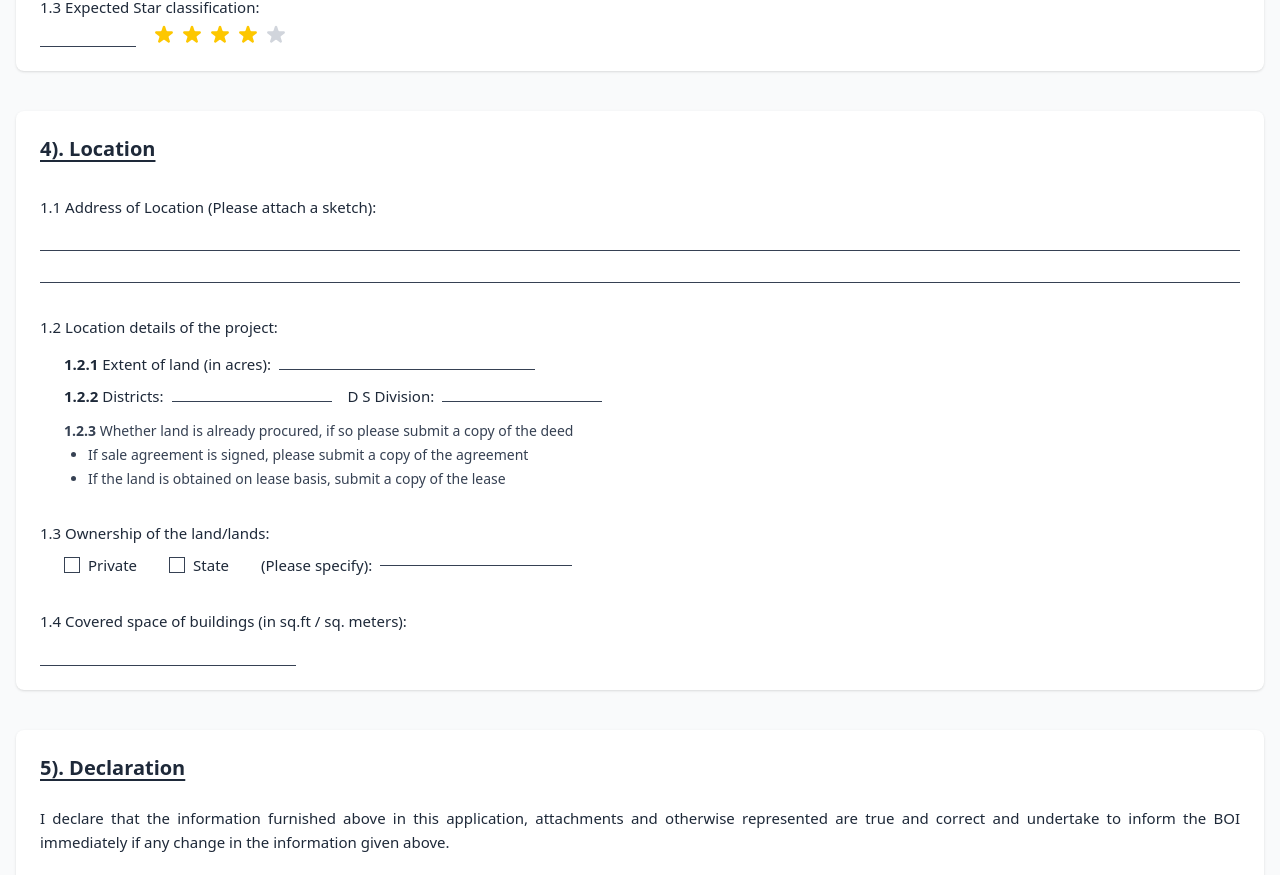
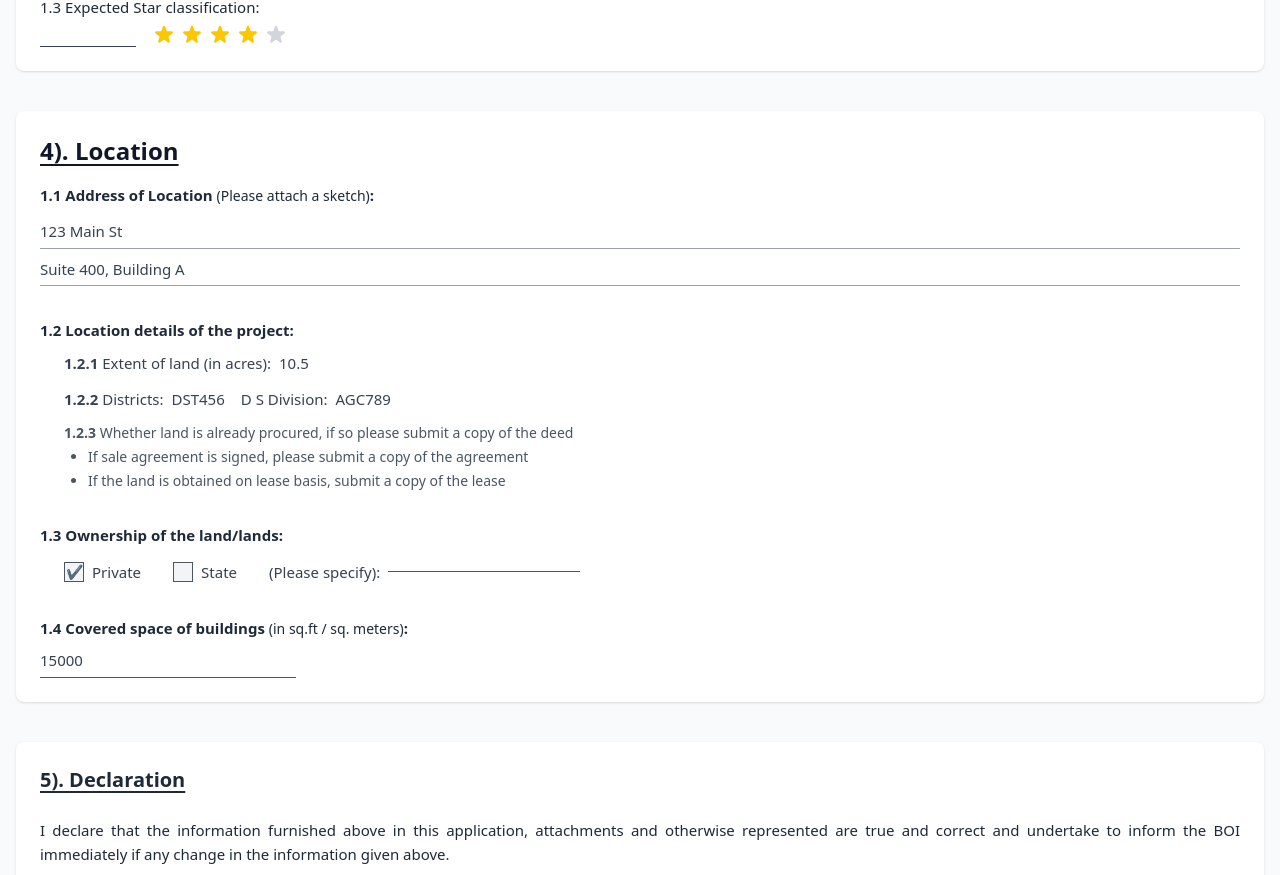
Before and after one commit to DilukaB/BOI-Application-Views, a React (Vite) app in the folder BOI Tourism/Frontend/: page / in a window 1280 px wide. Shown: the part 480-1355 px from the top of the page. Built offline with nearby package versions, Linux system fonts and the light colour scheme.

Commit message:
location

```diff
--- a/BOI Tourism/Frontend/public/data.json
+++ b/BOI Tourism/Frontend/public/data.json
@@ -1,4 +1,4 @@
-{
+ {
   "typeOfTourismProjects": {
     "tourismProjectType": ["Resort Head", "Villa"],
     "noRoom": 50,
@@ -38,7 +38,30 @@
       "cfax": "+1 (617) 555-0301",
       "ceml": "robert.chen@abcinvestments.com"
     }
-
+  ],
+  "siteLocations": [
+    {
+      "facadD1": "123 Main St",
+      "facadD2": "Suite 400",
+      "facadD3": "Building A",
+      "factel": "+1-555-123-4567",
+      "factlx": "+1-555-765-4321",
+      "facfax": "+1-555-987-6543",
+      "faceml": "info@facility.com",
+      "lndacr": 10.5,
+      "lndrood": 8.2,
+      "lndpurch": 5.0,
+      "facprvcd": "PRV123",
+      "facdistcd": "DST456",
+      "facagacd": "AGC789",
+      "longitude": "72.8777",
+      "latitude": "19.0760",
+      "ownership": "Private",
+      "numberOfUnits": "20",
+      "offSiteInfrastructure": "Road access, power supply",
+      "onSiteInfrastructure": "Warehouse, office buildings",
+      "coveredSpace": 15000,
+      "existingBuildings": "3 warehouses, 1 admin block"
+    }
   ]
-
 }
--- a/BOI Tourism/Frontend/src/components/LocationForm.jsx
+++ b/BOI Tourism/Frontend/src/components/LocationForm.jsx
@@ -1,38 +1,61 @@
-import React from "react";
+ import React, { useEffect, useState } from "react";
 
 const LocationForm = () => {
+  const [location, setLocation] = useState(null);
+
+  useEffect(() => {
+    fetch("/data.json")
+      .then((res) => res.json())
+      .then((data) => {
+        if (data.siteLocations && data.siteLocations.length > 0) {
+          setLocation(data.siteLocations[0]); // Use the first location
+        }
+      })
+      .catch((err) => console.error("Error fetching location:", err));
+  }, []);
+
+  if (!location) {
+    return <p className="text-center text-gray-600">Loading location data...</p>;
+  }
+
   return (
     <div className="space-y-8 text-gray-800 text-[15px] leading-relaxed print:text-black print:bg-white print:p-0 print:shadow-none print:rounded-none">
-      <h2 className="text-xl font-semibold underline underline-offset-4">4). Location</h2>
+      <h2 className="text-2xl font-bold underline underline-offset-4 text-gray-900 mb-4">
+        4). Location
+      </h2>
 
       {/* 1.1 Address */}
-      <div>
-        <p className="font-medium">1.1 Address of Location <span className="font-normal">(Please attach a sketch)</span>:</p>
-        <div className="mt-2 space-y-2">
-          <div className="w-full h-6 border-b border-gray-700"></div>
-          <div className="w-full h-6 border-b border-gray-700"></div>
+      <section>
+        <p className="font-semibold">
+          1.1 Address of Location{" "}
+          <span className="font-normal text-sm">(Please attach a sketch)</span>:
+        </p>
+        <div className="mt-3 space-y-2 text-gray-700">
+          <div className="border-b border-gray-400 pb-1">{location.facadD1}</div>
+          <div className="border-b border-gray-400 pb-1">
+            {location.facadD2}, {location.facadD3}
+          </div>
         </div>
-      </div>
+      </section>
 
       {/* 1.2 Location Details */}
-      <div className="space-y-3">
-        <p className="font-medium">1.2 Location details of the project:</p>
-
-        <div className="ml-6">
+      <section>
+        <p className="font-semibold mb-2">1.2 Location details of the project:</p>
+        <div className="ml-6 space-y-3 text-gray-700">
           <p>
             <strong>1.2.1</strong> Extent of land (in acres):
-            <span className="inline-block border-b border-gray-700 w-64 ml-2"></span>
+            <span className="ml-2 font-medium">{location.lndacr}</span>
           </p>
 
-          <p className="mt-2">
+          <p>
             <strong>1.2.2</strong> Districts:
-            <span className="inline-block border-b border-gray-700 w-40 ml-2"></span>
+            <span className="ml-2 font-medium">{location.facdistcd}</span>
             <span className="ml-4">D S Division:
-              <span className="inline-block border-b border-gray-700 w-40 ml-2"></span>
+              <span className="ml-2 font-medium">{location.facagacd}</span>
             </span>
           </p>
 
-          <div className="mt-3 text-sm text-gray-700">
+          <div className="text-sm text-gray-600">
             <p><strong>1.2.3</strong> Whether land is already procured, if so please submit a copy of the deed</p>
             <ul className="list-disc ml-6 mt-1 space-y-1">
               <li>If sale agreement is signed, please submit a copy of the agreement</li>
@@ -40,30 +63,43 @@ const LocationForm = () => {
             </ul>
           </div>
         </div>
-      </div>
+      </section>
 
       {/* 1.3 Ownership */}
-      <div>
-        <p className="font-medium">1.3 Ownership of the land/lands:</p>
-        <div className="flex flex-wrap gap-x-8 gap-y-2 ml-6 mt-2">
+      <section>
+        <p className="font-semibold">1.3 Ownership of the land/lands:</p>
+        <div className="flex flex-wrap gap-x-8 gap-y-2 ml-6 mt-3 text-gray-700">
           <label className="flex items-center gap-2">
-            <span className="border border-gray-700 w-4 h-4 inline-block"></span> Private
+            <span className="w-5 h-5 border border-gray-600 flex items-center justify-center bg-gray-100 text-sm">
+              {location.ownership === "Private" ? "✔" : ""}
+            </span>{" "}
+            Private
           </label>
           <label className="flex items-center gap-2">
-            <span className="border border-gray-700 w-4 h-4 inline-block"></span> State
+            <span className="w-5 h-5 border border-gray-600 flex items-center justify-center bg-gray-100 text-sm">
+              {location.ownership === "State" ? "✔" : ""}
+            </span>{" "}
+            State
           </label>
           <label className="flex items-center gap-2">
             (Please specify):
-            <span className="inline-block border-b border-gray-700 w-48"></span>
+            <span className="border-b border-gray-600 w-48 inline-block font-medium">
+              {location.ownership !== "Private" && location.ownership !== "State" ? location.ownership : ""}
+            </span>
           </label>
         </div>
-      </div>
+      </section>
 
       {/* 1.4 Covered space */}
-      <div>
-        <p className="font-medium">1.4 Covered space of buildings <span className="font-normal">(in sq.ft / sq. meters)</span>:</p>
-        <div className="w-64 h-6 mt-2 border-b border-gray-700"></div>
-      </div>
+      <section>
+        <p className="font-semibold">
+          1.4 Covered space of buildings{" "}
+          <span className="font-normal text-sm">(in sq.ft / sq. meters)</span>:
+        </p>
+        <div className="w-64 mt-2 border-b border-gray-600 pb-1 text-gray-700 font-medium">
+          {location.coveredSpace}
+        </div>
+      </section>
     </div>
   );
 };
```
